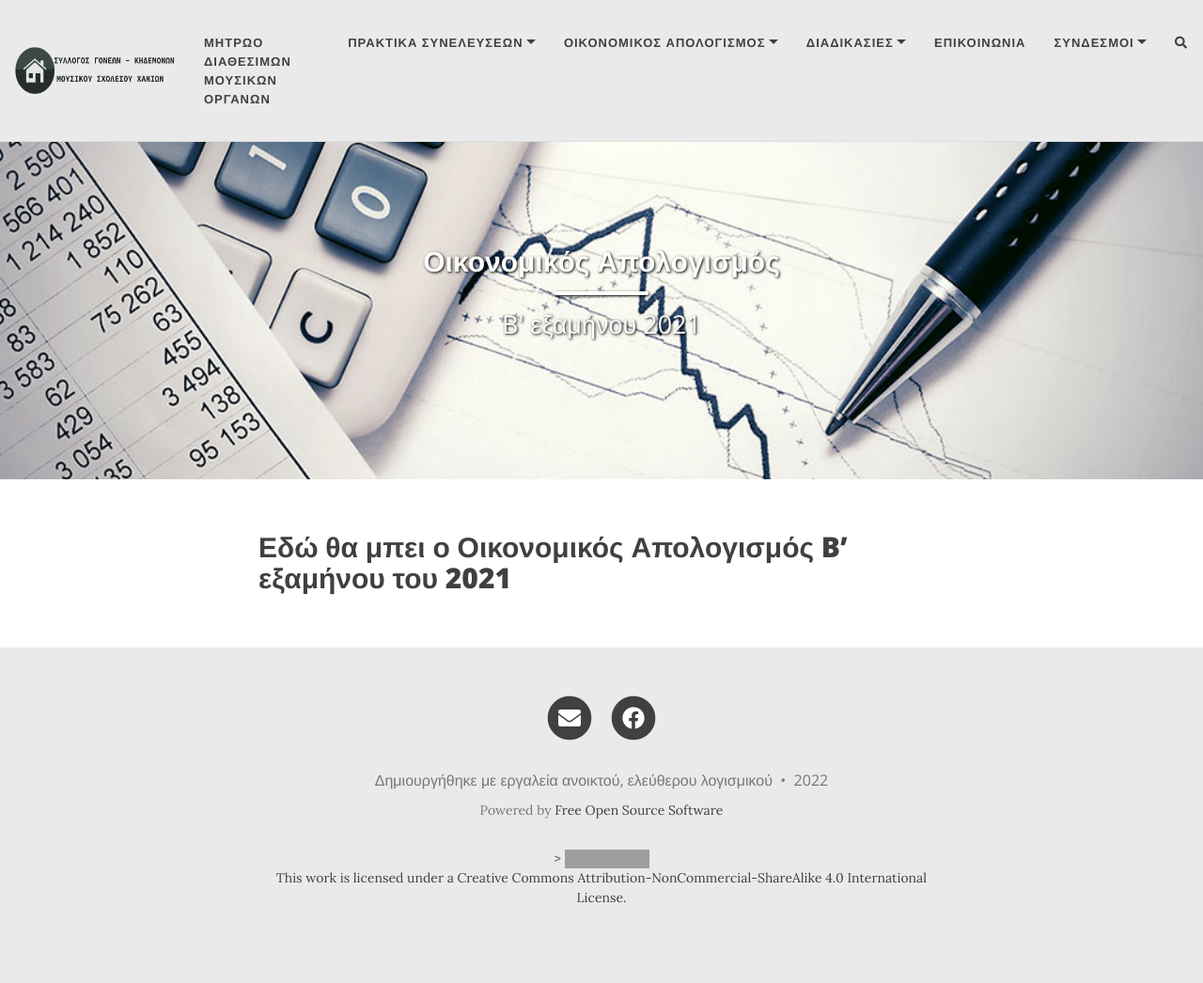
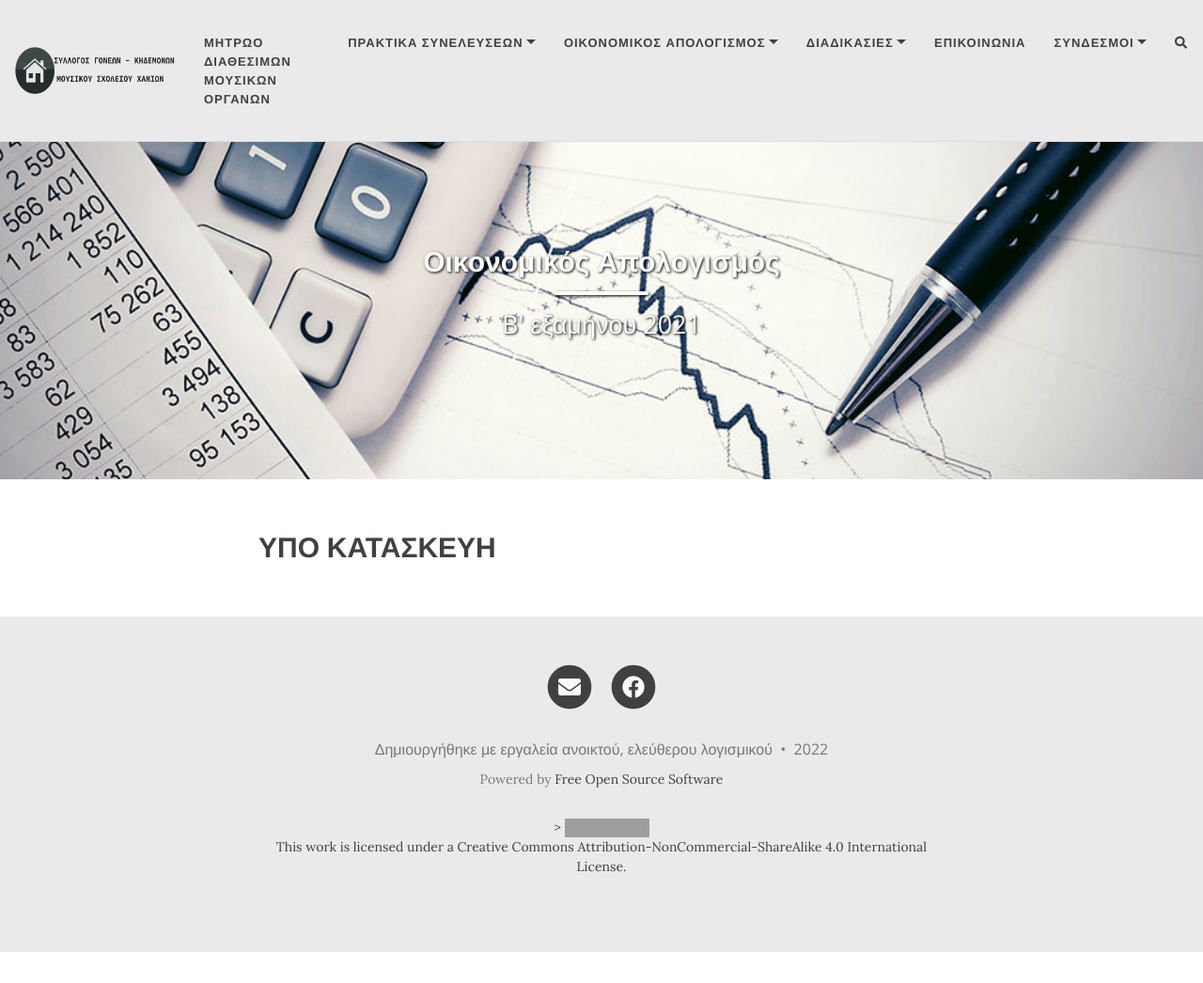
Before and after one commit to sgmsc/site, a Jekyll site: the page built from assets/oikonomika/b2021.md, in a window 1280 px wide and 1046 px high. Shown: the whole window at 94% size. Built offline with Jekyll 4.4.1, drawn with Linux system fonts in a browser that asks for light colours; nearby versions of some CDN libraries; comment, search, counter and statistics services are not loaded; grey boxes are pictures that could not be loaded.

Commit message:
amended wording

```diff
--- a/assets/oikonomika/b2021.md
+++ b/assets/oikonomika/b2021.md
@@ -6,4 +6,4 @@ cover-img: /assets/img/finance.jpg
 ---
 
 
-## Εδώ θα μπει ο Οικονομικός Απολογισμός B' εξαμήνου του 2021
+##  ΥΠΟ ΚΑΤΑΣΚΕΥΗ
```
Also changed, not shown: assets/oikonomika/b2022.md (+1 -1 lines).
